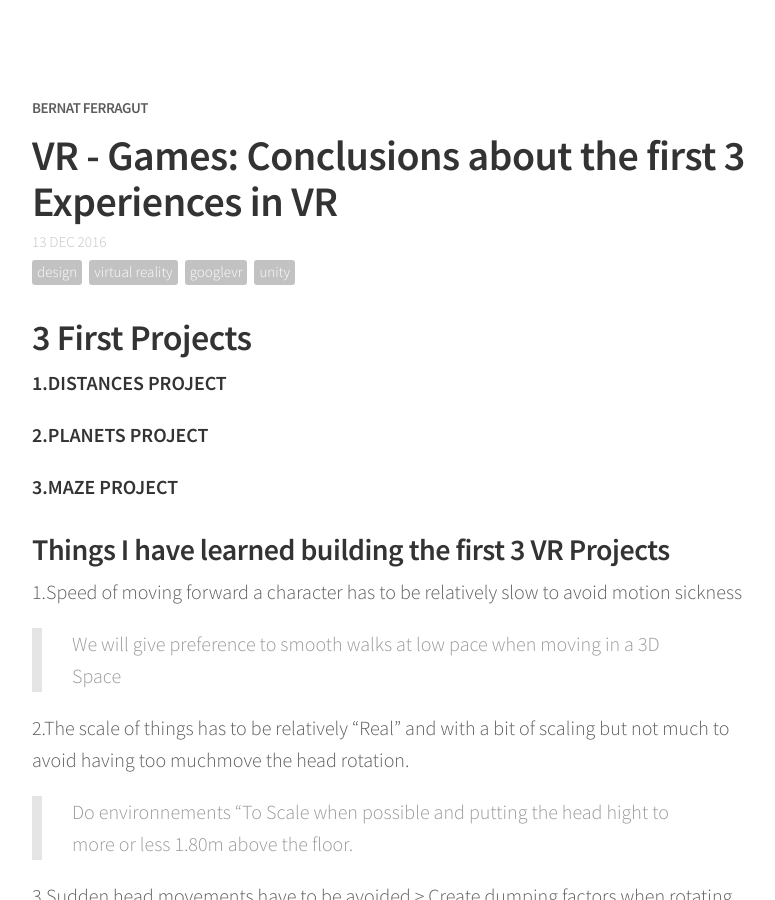
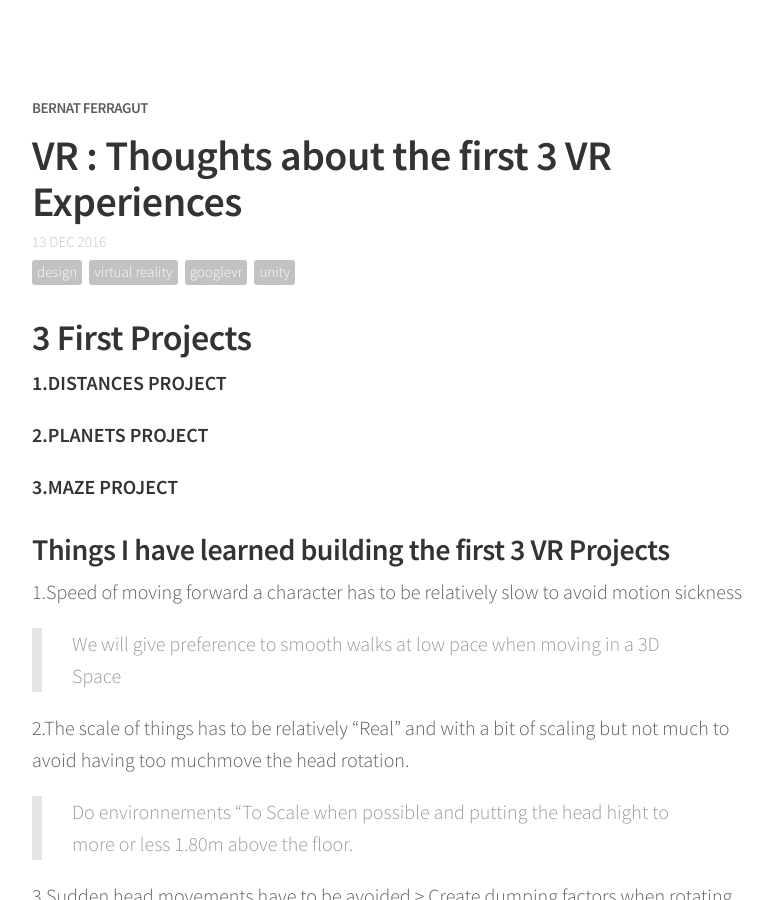
Before and after one commit to bernatferragut/FutureWeb-blog, a Jekyll site: the page built from _posts/13-12-16-VR - 3 First Games Conclusions.md, in a window 1280 px wide and 900 px high. Shown: the whole window, without its empty margins (248-1023 px from the left). Built offline with Jekyll 4.4.1, drawn with Linux system fonts in a browser that asks for light colours; nearby versions of some CDN libraries; comment, search, counter and statistics services are not loaded.

Commit message:
Update 13-12-16-VR - 3 First Games Conclusions.md
Title changes

```diff
--- a/_posts/13-12-16-VR - 3 First Games Conclusions.md
+++ b/_posts/13-12-16-VR - 3 First Games Conclusions.md
@@ -1,7 +1,7 @@
 ---
 layout: post
-title: "VR - Games:  Conclusions about the first 3 Experiences in VR"
-description: "What have we learned with GoogleVr first Experiences"
+title: "VR : Thoughts about the first 3 VR Experiences"
+description: "What have we learned playing with GoogleVr so far"
 date: 2016-12-13
 tags: [design, virtual reality, googleVR, unity]
 comments: true
```
